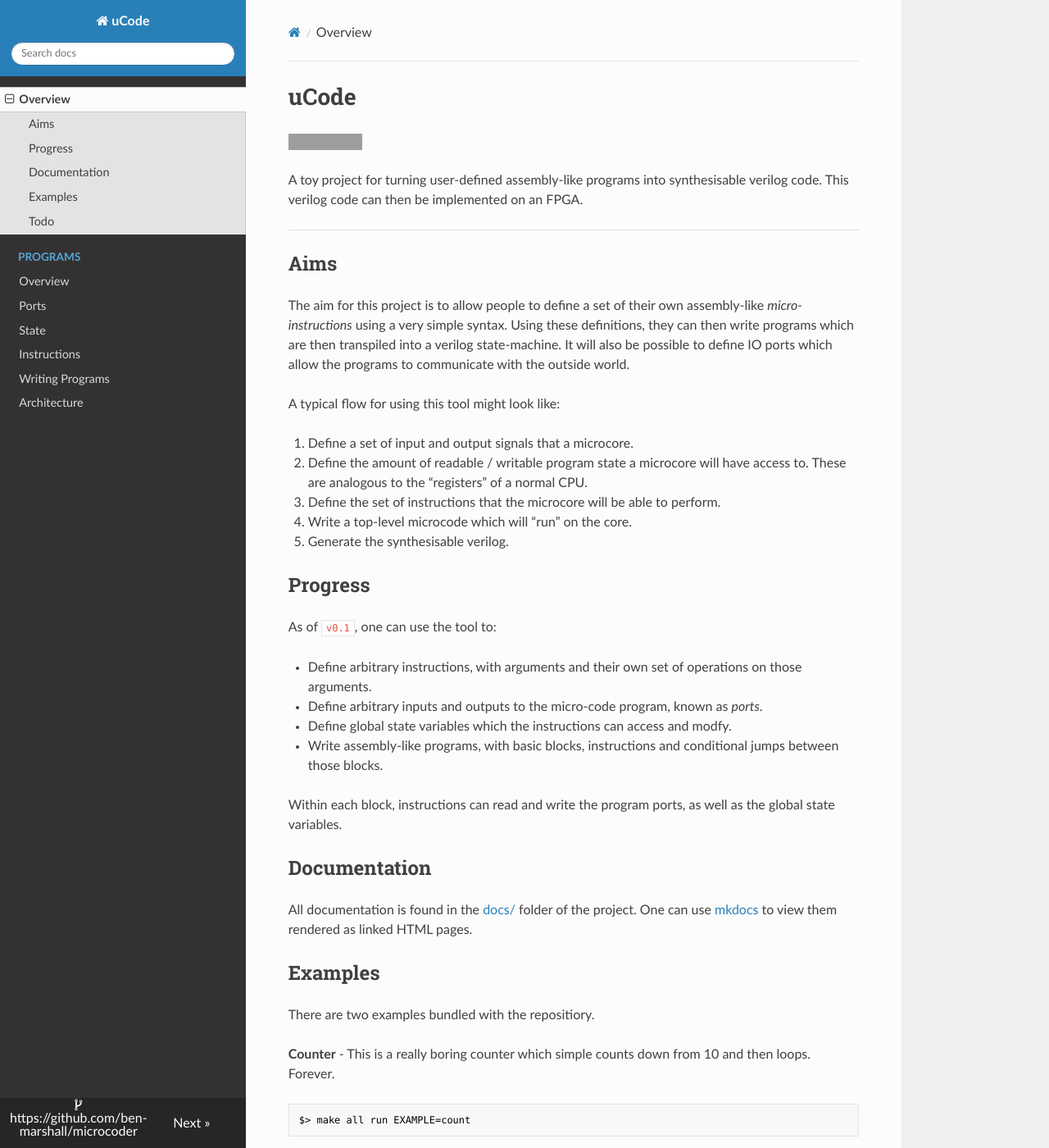
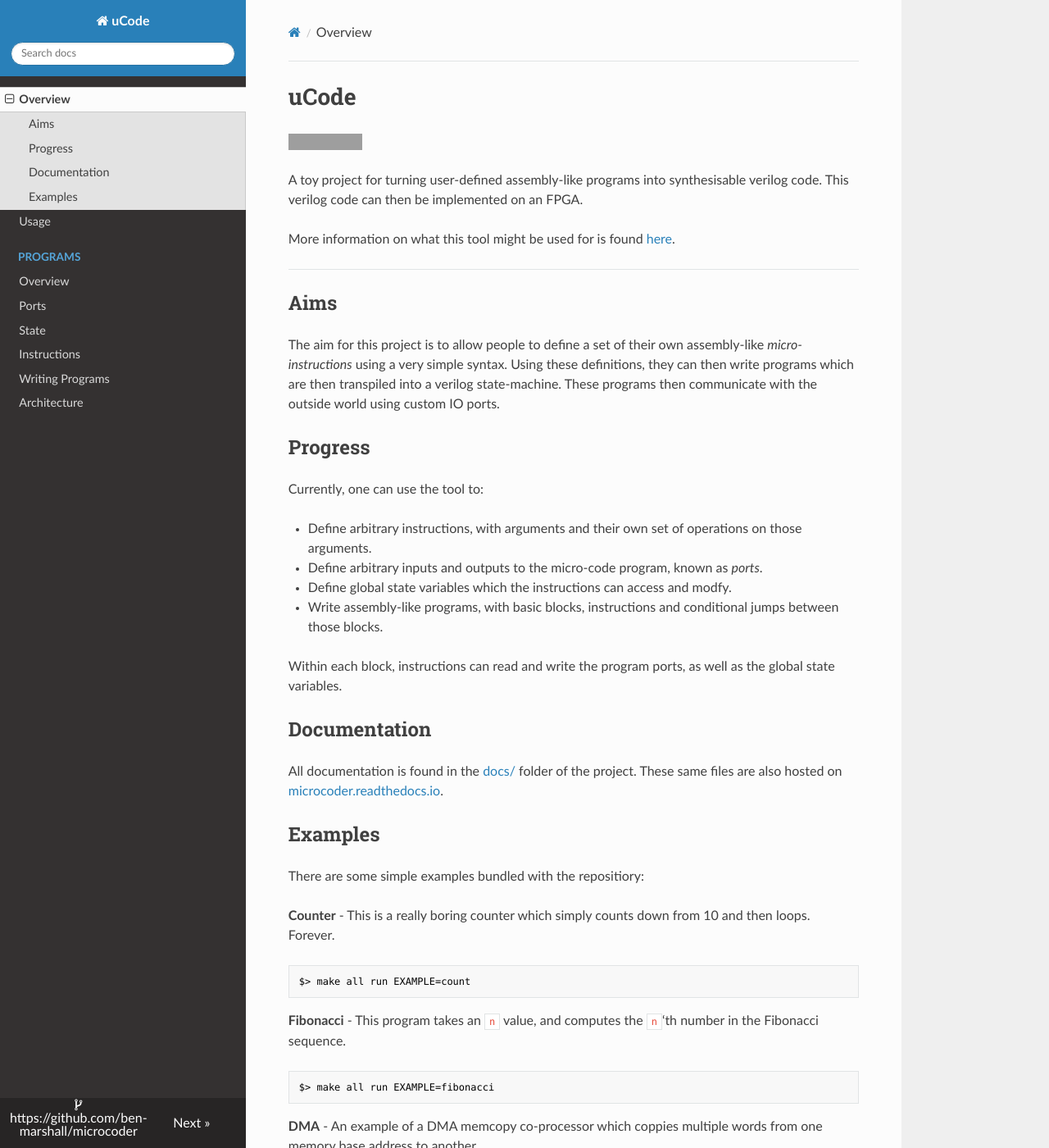
Before and after one commit to ben-marshall/microcoder, an MkDocs documentation site: the page built from docs/README.md, in a window 1280 px wide and 1400 px high. Shown: the whole window at 82% size. Built offline with MkDocs 1.6.1, drawn with Linux system fonts in a browser that asks for light colours; nearby versions of some CDN libraries; old or Windows-style settings are respelled for this version of MkDocs; some of the changed text lies outside the part shown; grey boxes are pictures that could not be loaded.

Commit message:
Updating documentation and adding Usage information.  On branch master  Your branch is up-to-date with 'origin/master'.
 Changes to be committed:
	modified:   README.md
	modified:   docs/README.md
	modified:   docs/programs-instructions.md
	new file:   docs/usage.md
	modified:   mkdocs.yml

````diff
--- a/docs/README.md
+++ b/docs/README.md
@@ -7,6 +7,9 @@
 synthesisable verilog code. This verilog code can then be implemented on
 an FPGA.
 
+More information on what this tool might be used for is found
+[here](usage.md).
+
 ---
 
 ## Aims
@@ -14,22 +17,12 @@
 The aim for this project is to allow people to define a set of their own
 assembly-like *micro-instructions* using a very simple syntax. Using these
 definitions, they can then write programs which are then transpiled into a
-verilog state-machine. It will also be possible to define IO ports which allow
-the programs to communicate with the outside world.
-
-A typical flow for using this tool might look like:
-
-1. Define a set of input and output signals that a microcore.
-2. Define the amount of readable / writable program state a microcore will
-   have access to. These are analogous to the "registers" of a normal CPU.
-3. Define the set of instructions that the microcore will be able to
-   perform.
-4. Write a top-level microcode which will "run" on the core.
-5. Generate the synthesisable verilog.
+verilog state-machine. These programs then communicate with the outside world
+using custom IO ports.
 
 ## Progress
 
-As of `v0.1`, one can use the tool to:
+Currently, one can use the tool to:
 
 - Define arbitrary instructions, with arguments and their own set of
   operations on those arguments.
@@ -45,15 +38,14 @@
 ## Documentation
 
 All documentation is found in the [docs/](./docs/) folder of the project.
-One can use [mkdocs](http://www.mkdocs.org/) to view them rendered as linked
-HTML pages.
-
+These same files are also hosted on
+[microcoder.readthedocs.io](http://microcoder.readthedocs.io/README/).
 
 ## Examples
 
-There are two examples bundled with the repositiory.
+There are some simple examples bundled with the repositiory:
 
-**Counter** - This is a really boring counter which simple counts down
+**Counter** - This is a really boring counter which simply counts down
 from 10 and then loops. Forever.
 
 ```sh
@@ -77,9 +69,3 @@
 The output wave files for both examples are written to `work/waves.vcd`. This
 can be viewed using a program like
 [GTKWave](http://iverilog.wikia.com/wiki/GTKWAVE).
-
-## Todo
-
-- [X] Make it possible to define ports and variables in the same file as
-      the rest of the program.
-- [ ] Generate documentation for programs automatically.
--- a/mkdocs.yml
+++ b/mkdocs.yml
@@ -13,6 +13,7 @@
 
 pages:
 - Overview: README.md
+- Usage: usage.md
 - Programs:
   - Overview: programs.md
   - Ports: programs-ports.md
````
Also changed, not shown: README.md (+10 -24 lines), docs/programs-instructions.md (+2 -2 lines), docs/usage.md (added, +80 -0 lines).
